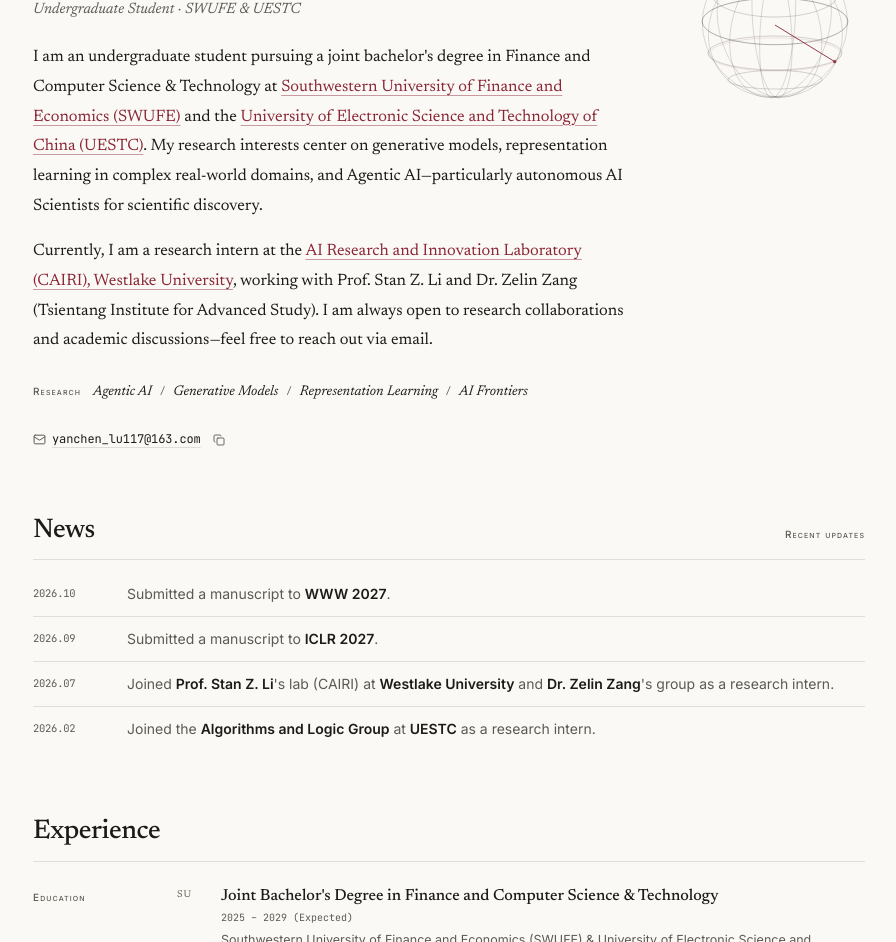
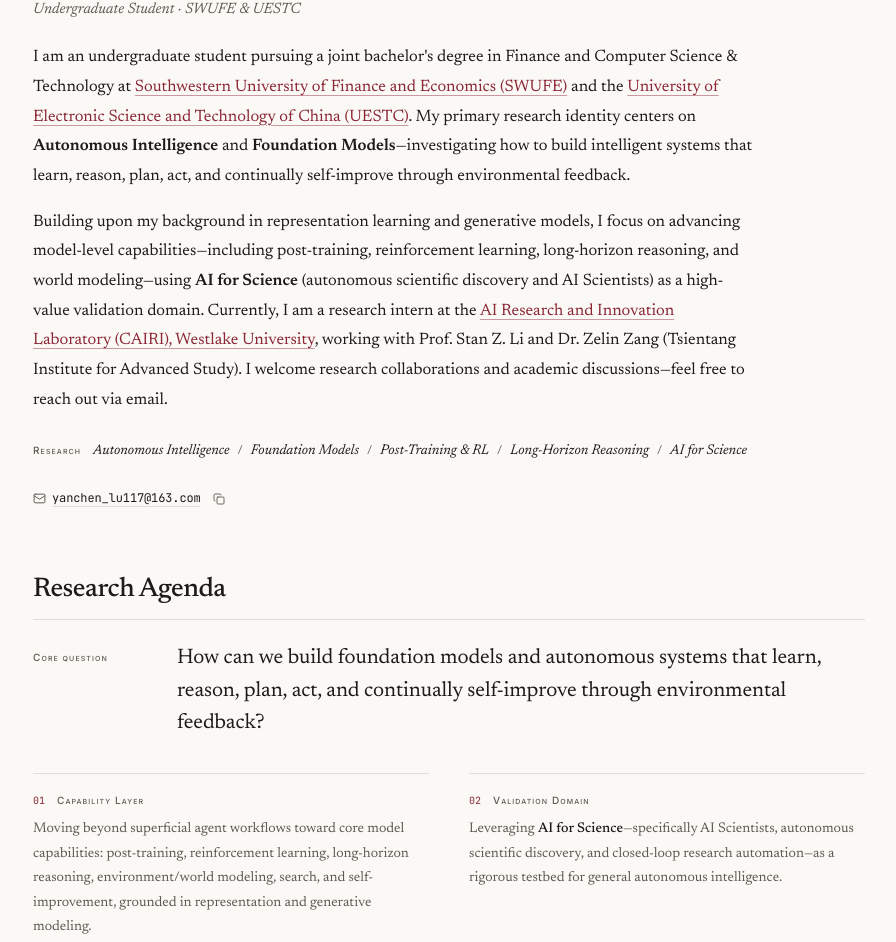
Before and after one commit to YanchenLu117/YanchenLu117.github.io, an Astro site: page / in a window 1280 px wide. Shown: the part 186-1128 px from the top of the page, without its empty margins (191-1087 px from the left). Built offline with nearby package versions, Linux system fonts and the light colour scheme; Astro itself is replaced by a stand-in of ours.

Commit message:
feat: add research agenda and remove hero canvas

```diff
--- a/src/components/Hero.astro
+++ b/src/components/Hero.astro
@@ -4,14 +4,10 @@ import { ui } from '../data/i18n';
 import { isExternal, withBase } from '../utils/base';
 import Icon from './Icon.astro';
 import Bilingual from './Bilingual.astro';
-import ManifoldCanvas from './ManifoldCanvas.astro';
 ---
 
 <section id="about" aria-labelledby="about-title" class="scroll-mt-24 pt-12 sm:pt-16">
-  <div
-    class="grid grid-cols-1 gap-8 sm:grid-cols-[minmax(0,1fr)_190px] sm:items-start sm:gap-12"
-  >
-    <div class="order-2 sm:order-1">
+  <div class="max-w-[720px]">
     <h1
       id="about-title"
       class="font-serif text-[36px] font-medium leading-[1.05] tracking-[-0.02em] text-ink sm:text-[48px]"
@@ -122,9 +118,6 @@ import ManifoldCanvas from './ManifoldCanvas.astro';
       }
     </div>
   </div>
-
-    <ManifoldCanvas />
-  </div>
 </section>
 
 <script>
--- a/src/components/ManifoldCanvas.astro
+++ /dev/null
@@ -1,62 +0,0 @@
----
----
-
-<div class="hero-avatar order-1 sm:order-2 sm:justify-self-end">
-  <canvas
-    id="manifold-canvas"
-    width="360"
-    height="360"
-    class="mx-auto block h-[136px] w-[136px] sm:mx-0 sm:h-[180px] sm:w-[180px]"
-    aria-hidden="true"
-  ></canvas>
-</div>
-
-<script>
-  const c = document.getElementById('manifold-canvas') as HTMLCanvasElement | null;
-  const x = c?.getContext('2d');
-  if (c && x) {
-    const still = matchMedia('(prefers-reduced-motion: reduce)').matches;
-    let W = 0, R = 0, ink = '', acc = '', tx = 0, ty = 0, dx = 0, dy = 0, t0 = performance.now();
-    const colors = () => { const s = getComputedStyle(document.documentElement); ink = s.getPropertyValue('--ink').trim() || ink; acc = s.getPropertyValue('--accent').trim() || acc; };
-    const proj = (a: number, b: number, d: number, ry: number, rx: number) => {
-      const cy = Math.cos(ry), sy = Math.sin(ry), cx = Math.cos(rx), sx = Math.sin(rx);
-      const X = a * cy + d * sy, Z = -a * sy + d * cy, Y = b * cx - Z * sx, Z2 = b * sx + Z * cx, p = 1 / (1 + Z2 * 0.16);
-      return [W / 2 + X * R * p, W / 2 + Y * R * p];
-    };
-    const ring = (f: (a: number) => [number, number, number], ry: number, rx: number, alpha: number) => {
-      x.beginPath();
-      for (let i = 0; i <= 64; i++) { const [a, b, d] = f((i / 64) * Math.PI * 2), [px, py] = proj(a, b, d, ry, rx); i ? x.lineTo(px, py) : x.moveTo(px, py); }
-      x.strokeStyle = ink; x.globalAlpha = alpha; x.lineWidth = 0.75; x.stroke();
-    };
-    const draw = (now: number) => {
-      if (!W) return;
-      const t = still ? 0.8 : (now - t0) * 0.00016;
-      tx += (dx - tx) * 0.05; ty += (dy - ty) * 0.05;
-      const ry = t + tx * 0.8, rx = -0.32 + ty * 0.5;
-      x.clearRect(0, 0, W, W);
-      for (let i = -2; i <= 2; i++) { const a = (i * Math.PI) / 7; ring((v) => [Math.cos(v) * Math.cos(a), Math.sin(a), Math.sin(v) * Math.cos(a)], ry, rx, i ? 0.24 : 0.44); }
-      for (let i = 0; i < 6; i++) { const a = (i * Math.PI) / 6; ring((v) => [Math.cos(v) * Math.cos(a), Math.sin(v), Math.cos(v) * Math.sin(a)], ry, rx, 0.2); }
-      const phi = 1.1;
-      x.beginPath();
-      for (let i = 0; i <= 48; i++) { const a = (i / 48) * Math.PI * 2, [px, py] = proj(Math.sin(phi) * Math.cos(a), Math.cos(phi), Math.sin(phi) * Math.sin(a), ry, rx); i ? x.lineTo(px, py) : x.moveTo(px, py); }
-      x.strokeStyle = acc; x.globalAlpha = 0.22; x.lineWidth = 0.5; x.stroke();
-      const [ox, oy] = proj(0, 0, 0, ry, rx);
-      const [ex, ey] = proj(Math.sin(phi) * Math.cos(t * 1.4), Math.cos(phi), Math.sin(phi) * Math.sin(t * 1.4), ry, rx);
-      x.globalAlpha = 0.9; x.strokeStyle = acc; x.lineWidth = 1;
-      x.beginPath(); x.moveTo(ox, oy); x.lineTo(ex, ey); x.stroke();
-      x.fillStyle = acc; x.beginPath(); x.arc(ex, ey, 1.6, 0, Math.PI * 2); x.fill();
-      x.globalAlpha = 1;
-      if (!still) requestAnimationFrame(draw);
-    };
-    const size = () => {
-      const d = Math.min(devicePixelRatio || 1, 2), b = c.getBoundingClientRect();
-      W = Math.max(1, Math.round(b.width)); c.width = Math.round(W * d); c.height = Math.round(W * d);
-      x.setTransform(d, 0, 0, d, 0, 0); R = W * 0.4;
-      if (still) draw(performance.now());
-    };
-    c.onpointermove = (e) => { const b = c.getBoundingClientRect(); dx = ((e.clientX - b.left) / b.width - 0.5) * 2; dy = ((e.clientY - b.top) / b.height - 0.5) * 2; if (still) draw(performance.now()); };
-    c.onpointerleave = () => { dx = dy = 0; if (still) draw(performance.now()); };
-    new MutationObserver(() => { colors(); if (still) draw(performance.now()); }).observe(document.documentElement, { attributes: true, attributeFilter: ['class'] });
-    colors(); size(); addEventListener('resize', size); if (!still) { t0 = performance.now(); requestAnimationFrame(draw); }
-  }
-</script>
--- /dev/null
+++ b/src/components/ResearchAgenda.astro
@@ -0,0 +1,42 @@
+---
+import { researchAgenda } from '../data/agenda';
+import { ui } from '../data/i18n';
+import Bilingual from './Bilingual.astro';
+---
+
+<section id="agenda" aria-labelledby="agenda-title" class="scroll-mt-24">
+  <h2 id="agenda-title" class="section-title">
+    <Bilingual value={ui.sections.agenda} />
+  </h2>
+  <div class="section-rule"></div>
+
+  <div class="mt-6 grid gap-2.5 sm:grid-cols-[112px_minmax(0,1fr)] sm:gap-8">
+    <p class="eyebrow pt-1.5">
+      <Bilingual value={ui.agenda.coreQuestion} />
+    </p>
+    <p
+      class="agenda-core max-w-[62ch] font-serif text-[19px] leading-[1.55] tracking-[-0.005em] text-ink sm:text-[21px]"
+    >
+      <Bilingual value={researchAgenda.coreQuestion} />
+    </p>
+  </div>
+
+  <div class="agenda-grid mt-8 grid gap-x-10 gap-y-7 sm:grid-cols-2">
+    {
+      researchAgenda.items.map((item) => (
+        <article class="agenda-item border-t border-hairline pt-4">
+          <div class="flex items-baseline gap-3">
+            <span class="font-mono text-[10px] tabular-nums text-accent">{item.number}</span>
+            <h3 class="eyebrow pt-0.5">
+              <Bilingual value={item.title} />
+            </h3>
+          </div>
+          <p class="mt-2 font-serif text-[14px] leading-[1.75] text-muted">
+            <span class="lang-en" lang="en" set:html={item.detail.en} />
+            <span class="lang-zh" lang="zh-CN" set:html={item.detail.zh} />
+          </p>
+        </article>
+      ))
+    }
+  </div>
+</section>
--- /dev/null
+++ b/src/data/agenda.ts
@@ -0,0 +1,37 @@
+import type { LocalizedText } from './types';
+
+export interface ResearchAgendaItem {
+  number: string;
+  title: LocalizedText;
+  detail: LocalizedText;
+}
+
+export interface ResearchAgenda {
+  coreQuestion: LocalizedText;
+  items: ResearchAgendaItem[];
+}
+
+export const researchAgenda: ResearchAgenda = {
+  coreQuestion: {
+    en: 'How can we build foundation models and autonomous systems that learn, reason, plan, act, and continually self-improve through environmental feedback?',
+    zh: '如何构建能够学习、推理、规划、行动，并通过环境反馈持续提升自身能力的智能系统与基础模型？',
+  },
+  items: [
+    {
+      number: '01',
+      title: { en: 'Capability Layer', zh: '核心能力层' },
+      detail: {
+        en: 'Moving beyond superficial agent workflows toward core model capabilities: post-training, reinforcement learning, long-horizon reasoning, environment/world modeling, search, and self-improvement, grounded in representation and generative modeling.',
+        zh: '从智能体应用层深入至模型能力层：聚焦后训练、强化学习、长程推理、环境/世界建模、搜索与自我改进，并继承表征学习与生成式模型的方法论基础。',
+      },
+    },
+    {
+      number: '02',
+      title: { en: 'Validation Domain', zh: '高价值验证场景' },
+      detail: {
+        en: 'Leveraging <strong class="font-medium text-ink">AI for Science</strong>—specifically AI Scientists, autonomous scientific discovery, and closed-loop research automation—as a rigorous testbed for general autonomous intelligence.',
+        zh: '以 <strong class="font-medium text-ink">AI for Science</strong>（AI Scientist、自主科学发现与闭环科研自动化）作为高价值应用场景与验证试金石，反哺通用自主智能研究。',
+      },
+    },
+  ],
+};
--- a/src/data/i18n.ts
+++ b/src/data/i18n.ts
@@ -10,12 +10,16 @@ export const ui = {
   },
   sections: {
     research: { en: 'Research', zh: '研究方向' },
+    agenda: { en: 'Research Agenda', zh: '研究主线' },
     news: { en: 'News', zh: '动态' },
     recentUpdates: { en: 'Recent updates', zh: '近期更新' },
     publications: { en: 'Publications', zh: '论文' },
     experience: { en: 'Experience', zh: '经历' },
     education: { en: 'Education', zh: '教育背景' },
     researchIndustry: { en: 'Research & industry', zh: '科研经历' },
+  },
+  agenda: {
+    coreQuestion: { en: 'Core question', zh: '核心问题' },
   },
   publications: {
     selected: { en: 'Selected', zh: '精选' },
--- a/src/data/profile.ts
+++ b/src/data/profile.ts
@@ -53,19 +53,20 @@ export const profile: Profile = {
   avatar: '/avatar.jpg',
   bio: [
     {
-      en: 'I am an undergraduate student pursuing a joint bachelor\'s degree in Finance and Computer Science & Technology at <a class="bio-link" href="https://www.swufe.edu.cn" target="_blank" rel="noopener noreferrer">Southwestern University of Finance and Economics (SWUFE)</a> and the <a class="bio-link" href="https://www.uestc.edu.cn" target="_blank" rel="noopener noreferrer">University of Electronic Science and Technology of China (UESTC)</a>. My research interests center on generative models, representation learning in complex real-world domains, and Agentic AI—particularly autonomous AI Scientists for scientific discovery.',
-      zh: '我是<a class="bio-link" href="https://www.swufe.edu.cn" target="_blank" rel="noopener noreferrer">西南财经大学</a>与<a class="bio-link" href="https://www.uestc.edu.cn" target="_blank" rel="noopener noreferrer">电子科技大学</a>联合培养的本科生，主修金融学与计算机科学与技术双学位项目。我的研究聚焦于生成式模型、复杂真实场景下的表征学习，以及智能体（Agentic AI）方向——尤其是面向自主科学发现的 AI Scientist。',
+      en: 'I am an undergraduate student pursuing a joint bachelor\'s degree in Finance and Computer Science & Technology at <a class="bio-link" href="https://www.swufe.edu.cn" target="_blank" rel="noopener noreferrer">Southwestern University of Finance and Economics (SWUFE)</a> and the <a class="bio-link" href="https://www.uestc.edu.cn" target="_blank" rel="noopener noreferrer">University of Electronic Science and Technology of China (UESTC)</a>. My primary research identity centers on <strong class="font-semibold">Autonomous Intelligence</strong> and <strong class="font-semibold">Foundation Models</strong>—investigating how to build intelligent systems that learn, reason, plan, act, and continually self-improve through environmental feedback.',
+      zh: '我是<a class="bio-link" href="https://www.swufe.edu.cn" target="_blank" rel="noopener noreferrer">西南财经大学</a>与<a class="bio-link" href="https://www.uestc.edu.cn" target="_blank" rel="noopener noreferrer">电子科技大学</a>联合培养的本科生，主修金融学与计算机科学与技术双学位项目。我的核心研究主线聚焦于<strong class="font-semibold">自主智能（Autonomous Intelligence）</strong>与<strong class="font-semibold">基础模型（Foundation Models）</strong>，致力于探索如何构建能够学习、推理、规划、行动，并通过环境反馈实现持续自我演进的智能系统。',
     },
     {
-      en: 'Currently, I am a research intern at the <a class="bio-link" href="https://www.westlake.edu.cn" target="_blank" rel="noopener noreferrer">AI Research and Innovation Laboratory (CAIRI), Westlake University</a>, working with Prof. Stan Z. Li and Dr. Zelin Zang (Tsientang Institute for Advanced Study). I am always open to research collaborations and academic discussions—feel free to reach out via email.',
-      zh: '目前，我在<a class="bio-link" href="https://www.westlake.edu.cn" target="_blank" rel="noopener noreferrer">西湖大学人工智能研究与创新实验室（CAIRI）</a>担任科研实习生，师从李子青（Stan Z. Li）教授与钱塘高等研究院臧泽林（Zelin Zang）博士。我非常期待与各界同仁开展各类学术交流与科研合作，欢迎随时通过邮件与我联系。',
+      en: 'Building upon my background in representation learning and generative models, I focus on advancing model-level capabilities—including post-training, reinforcement learning, long-horizon reasoning, and world modeling—using <strong class="font-semibold">AI for Science</strong> (autonomous scientific discovery and AI Scientists) as a high-value validation domain. Currently, I am a research intern at the <a class="bio-link" href="https://www.westlake.edu.cn" target="_blank" rel="noopener noreferrer">AI Research and Innovation Laboratory (CAIRI), Westlake University</a>, working with Prof. Stan Z. Li and Dr. Zelin Zang (Tsientang Institute for Advanced Study). I welcome research collaborations and academic discussions—feel free to reach out via email.',
+      zh: '在表征学习与生成式模型的研究基础上，我致力于从智能体工作流深入至模型能力层——涵盖后训练、强化学习、长程推理与环境/世界建模等核心问题，并以 <strong class="font-semibold">AI for Science</strong>（自主科学发现与 AI Scientist）作为高价值验证场景。目前，我在<a class="bio-link" href="https://www.westlake.edu.cn" target="_blank" rel="noopener noreferrer">西湖大学人工智能研究与创新实验室（CAIRI）</a>担任科研实习生，师从李子青（Stan Z. Li）教授与钱塘高等研究院臧泽林（Zelin Zang）博士。我非常期待与学界及工业界同仁开展各类学术交流与科研合作，欢迎随时通过邮件联系。',
     },
   ],
   researchInterests: [
-    { en: 'Agentic AI', zh: 'Agentic AI' },
-    { en: 'Generative Models', zh: '生成式模型' },
-    { en: 'Representation Learning', zh: '表征学习' },
-    { en: 'AI Frontiers', zh: 'AI 前沿探索' },
+    { en: 'Autonomous Intelligence', zh: '自主智能' },
+    { en: 'Foundation Models', zh: '基础模型' },
+    { en: 'Post-Training & RL', zh: '后训练与强化学习' },
+    { en: 'Long-Horizon Reasoning', zh: '长程推理' },
+    { en: 'AI for Science', zh: 'AI for Science' },
   ],
   links: [
     {
@@ -102,8 +103,8 @@ export const profile: Profile = {
       },
       organizationUrl: 'https://www.westlake.edu.cn',
       detail: {
-        en: 'Working with Prof. Stan Z. Li and Dr. Zelin Zang on representation learning, generative models, and AI for Science.',
-        zh: '在李子青教授与臧泽林博士指导下，开展表征学习、生成式模型及 AI for Science 方向的研究。',
+        en: 'Working with Prof. Stan Z. Li and Dr. Zelin Zang on autonomous intelligence, foundation models, representation learning, and AI for Science.',
+        zh: '在李子青教授与臧泽林博士指导下，开展自主智能、基础模型、表征学习及 AI for Science 方向的研究。',
       },
       kind: 'experience',
       monogram: 'WL',
--- a/src/pages/index.astro
+++ b/src/pages/index.astro
@@ -2,6 +2,7 @@
 import Layout from '../layouts/Layout.astro';
 import Header from '../components/Header.astro';
 import Hero from '../components/Hero.astro';
+import ResearchAgenda from '../components/ResearchAgenda.astro';
 import NewsList from '../components/NewsList.astro';
 import PubCard from '../components/PubCard.astro';
 import Experience from '../components/Experience.astro';
@@ -25,6 +26,8 @@ const years = Array.from(new Set(publications.map((publication) => publication.y
     <Hero />
 
     <div class="mt-12 space-y-14 sm:mt-16 sm:space-y-16">
+      <ResearchAgenda />
+
       <NewsList />
 
       {publications.length > 0 && (
--- a/src/styles/global.css
+++ b/src/styles/global.css
@@ -364,8 +364,7 @@
   }
 
   html[data-lang="zh"] .hero-subtitle,
-  html[data-lang="zh"] .research-term,
-  html[data-lang="zh"] .figure-caption {
+  html[data-lang="zh"] .research-term {
     font-style: normal !important;
   }
 
@@ -632,7 +631,6 @@ pre::-webkit-scrollbar-thumb {
   .site-header,
   .site-footer,
   .no-print,
-  .hero-avatar,
   .hero-links,
   .pub-teaser,
   .pub-actions,
@@ -675,6 +673,7 @@ pre::-webkit-scrollbar-thumb {
 
   #about > div {
     display: block !important;
+    max-width: none !important;
   }
 
   h1 {
@@ -700,6 +699,35 @@ pre::-webkit-scrollbar-thumb {
 
   .news-list li + li {
     border-top: 0.5pt solid #e5e7eb !important;
+  }
+
+  #news {
+    break-inside: avoid;
+  }
+
+  #agenda {
+    break-inside: avoid;
+  }
+
+  #agenda .agenda-core {
+    max-width: none !important;
+    font-size: 11pt !important;
+    line-height: 1.5 !important;
+  }
+
+  #agenda .agenda-grid {
+    margin-top: 8pt !important;
+    gap: 10pt 18pt !important;
+  }
+
+  #agenda .agenda-item {
+    padding-top: 5pt !important;
+    break-inside: avoid;
+  }
+
+  #agenda .agenda-item p {
+    font-size: 9pt !important;
+    line-height: 1.45 !important;
   }
 
   .pub-item {
```
Also changed, not shown: README.md. Lines whose indentation alone changed are shown as unchanged.
